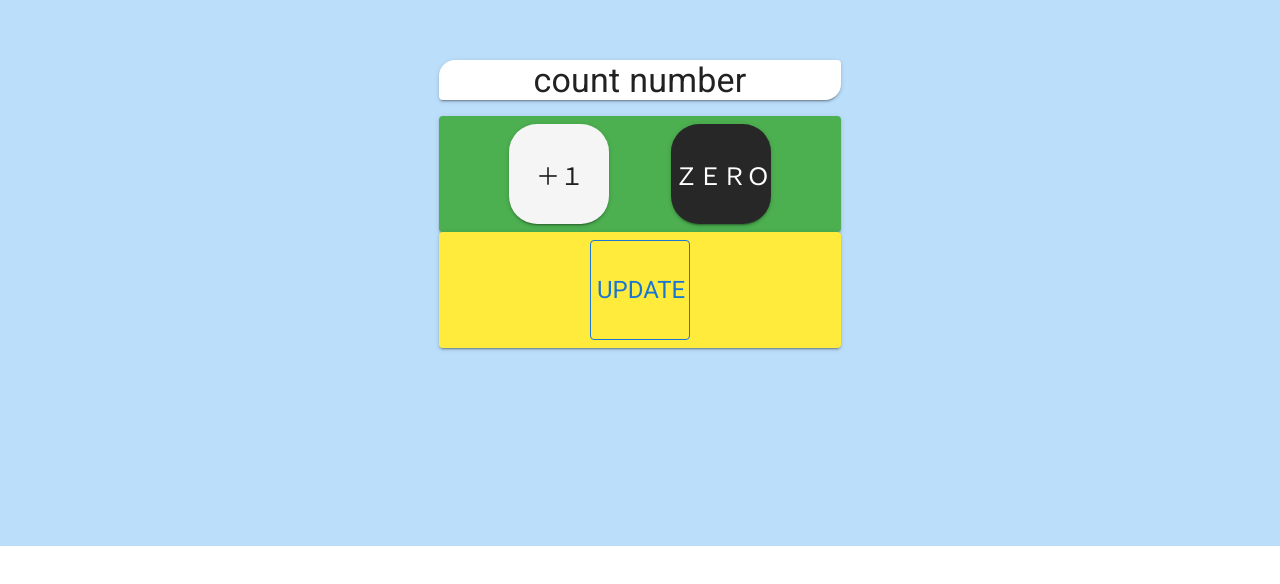
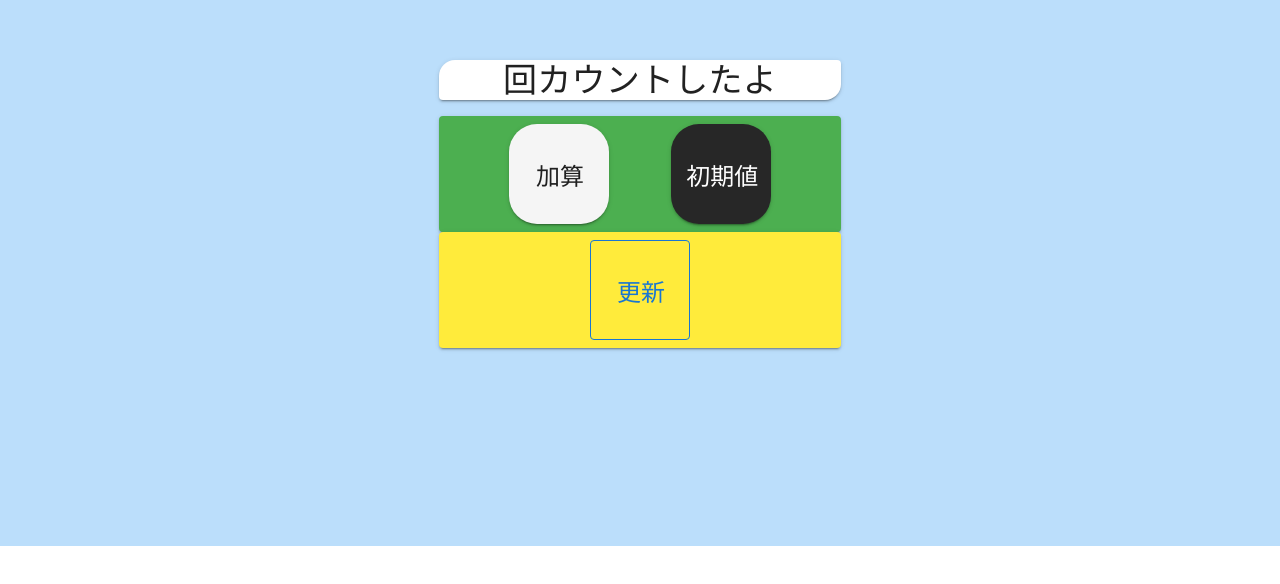
Before and after one commit to Itopan1108/webapp1-countup-Renew-, a plain HTML site: page index.html in a window 1280 px wide. Shown: the part 154-738 px from the top of the page. Drawn offline with nearby package versions, Linux system fonts and the light colour scheme.

Commit message:
3-2vuetify指摘対応

```diff
--- a/index.html
+++ b/index.html
@@ -11,6 +11,7 @@
   </head>
 
   <body>
+    <!-- カウントアップ対応 -->
     <div id="app">
      <v-app>
 
@@ -25,15 +26,15 @@
 
          <v-card color="white" shaped>
           <p class="text-h1 text-center pink--text">{{count}}</p>
-          <p class="text-h4 text-center">count number</p>
+          <p class="text-h4 text-center">回カウントしたよ</p>
          </v-card>
 
          <v-card color="green" >
            <v-card-actions>
            <v-spacer></v-spacer>
-           <v-btn height="100" width="100" rounded v-on:click="increment" class="text-h5">＋１</v-btn>
+           <v-btn height="100" width="100" rounded v-on:click="increment" class="text-h5">加算</v-btn>
            <v-spacer></v-spacer>
-           <v-btn height="100" width="100" rounded v-on:click="clear" dark class="text-h5">ＺＥＲＯ</v-btn>
+           <v-btn height="100" width="100" rounded v-on:click="clear" dark class="text-h5">初期値</v-btn>
            <v-spacer></v-spacer>
            </v-card-actions>
          </v-card>
@@ -41,7 +42,7 @@
          <v-card color="yellow" >
           <v-card-actions>
            <v-spacer></v-spacer>
-           <v-btn height="100" width="100" outlined color="primary" v-on:click="output" class="text-h5">Update</v-btn>
+           <v-btn height="100" width="100" outlined color="primary" v-on:click="output" class="text-h5">更新</v-btn>
            <v-spacer></v-spacer>
           </v-card-actions>
          </v-card>
```
